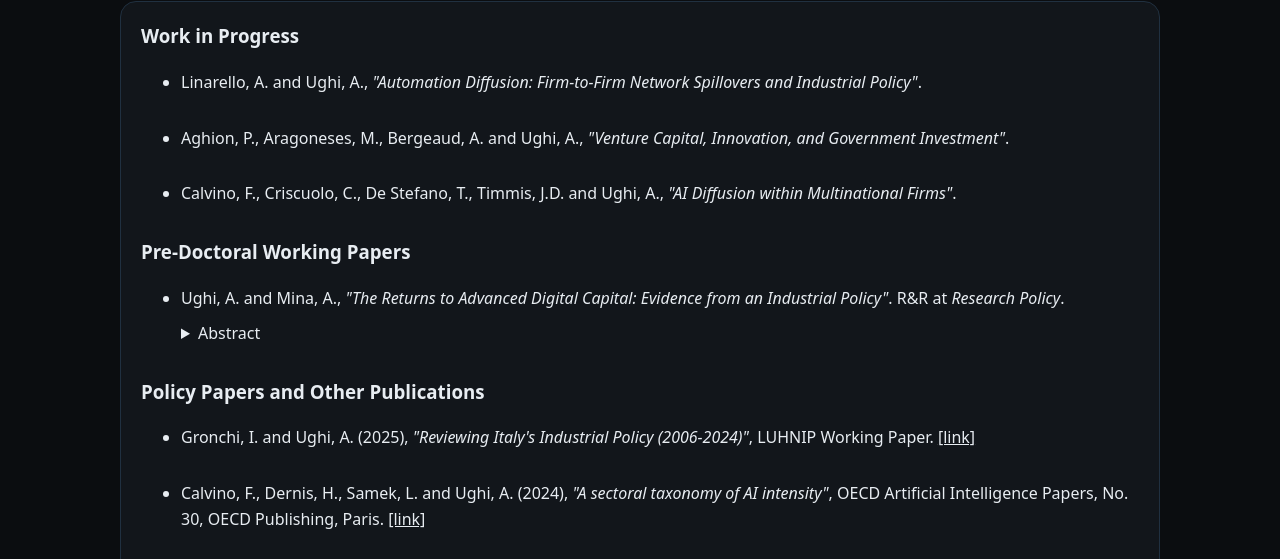
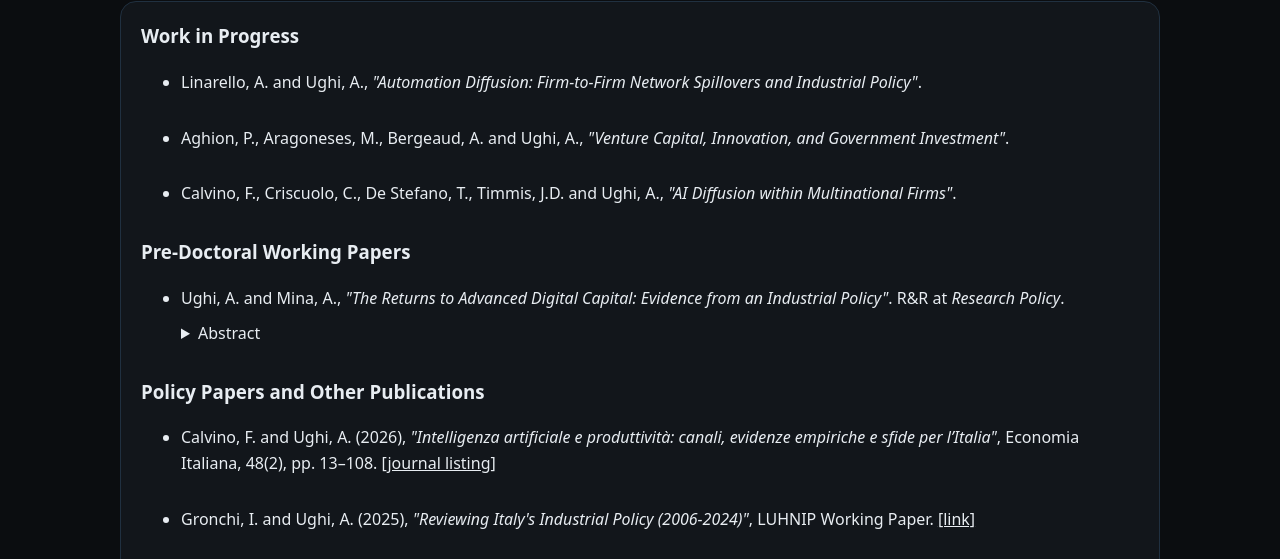
Before and after one commit to antonioughi/antonioughi.github.io, a plain HTML site: page research.html in a window 1280 px wide. Shown: the part 200-759 px from the top of the page. Drawn offline with Linux system fonts and the light colour scheme.

Commit message:
Add publication by Calvino and Ughi (2026)
Added a new publication citation related to AI and productivity.

```diff
--- a/research.html
+++ b/research.html
@@ -214,6 +214,16 @@
 
         <h3>Policy Papers and Other Publications</h3>
         <ul>
+
+          <li>
+          Calvino, F. and Ughi, A. (2026),
+          <em lang="it">"Intelligenza artificiale e produttività: canali, evidenze empiriche e sfide per l’Italia"</em>,
+            Economia Italiana, 48(2), pp. 13–108.
+          <a href="https://economiaitaliana.org/pubblicazioni/"
+         target="_blank" rel="noopener noreferrer">[journal listing]</a>
+          </li>
+
+
           <li>
             Gronchi, I. and Ughi, A. (2025),
             <em>"Reviewing Italy's Industrial Policy (2006-2024)"</em>,
```
